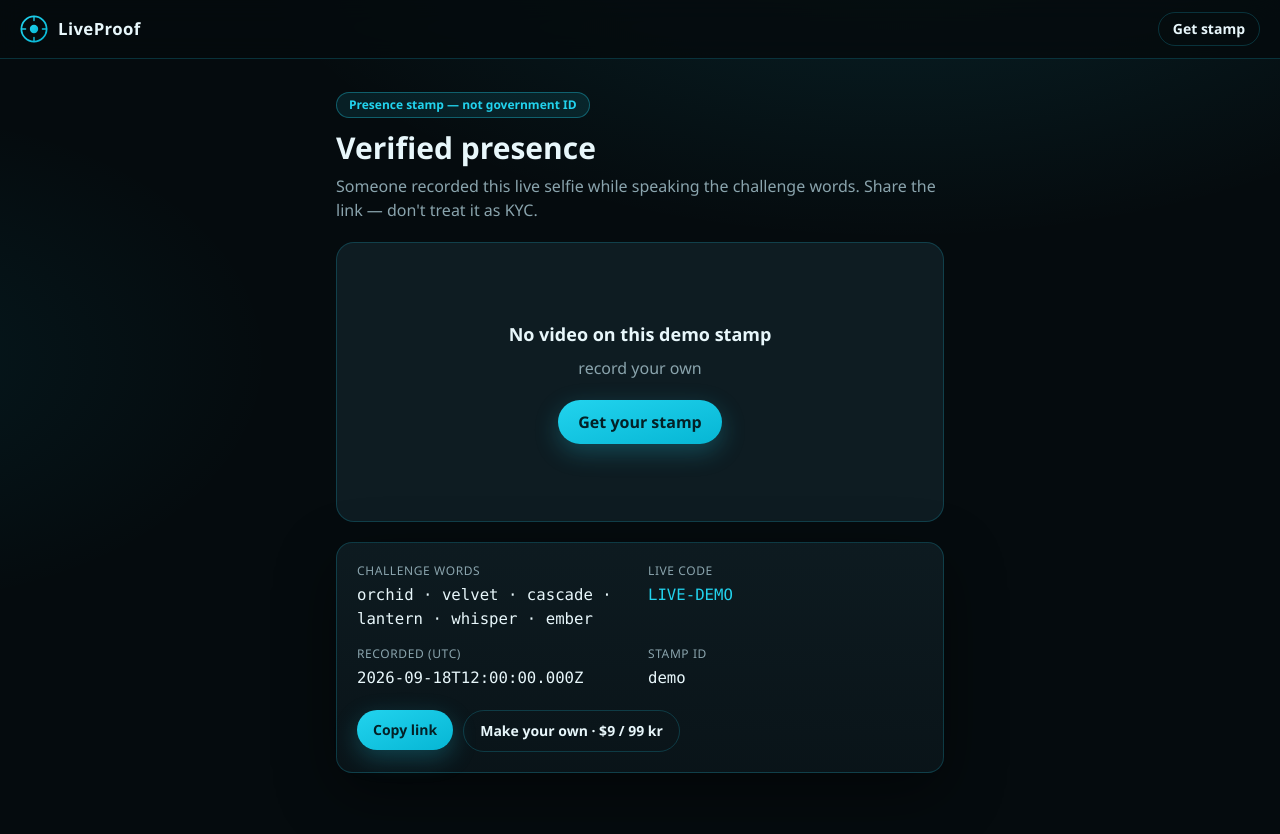
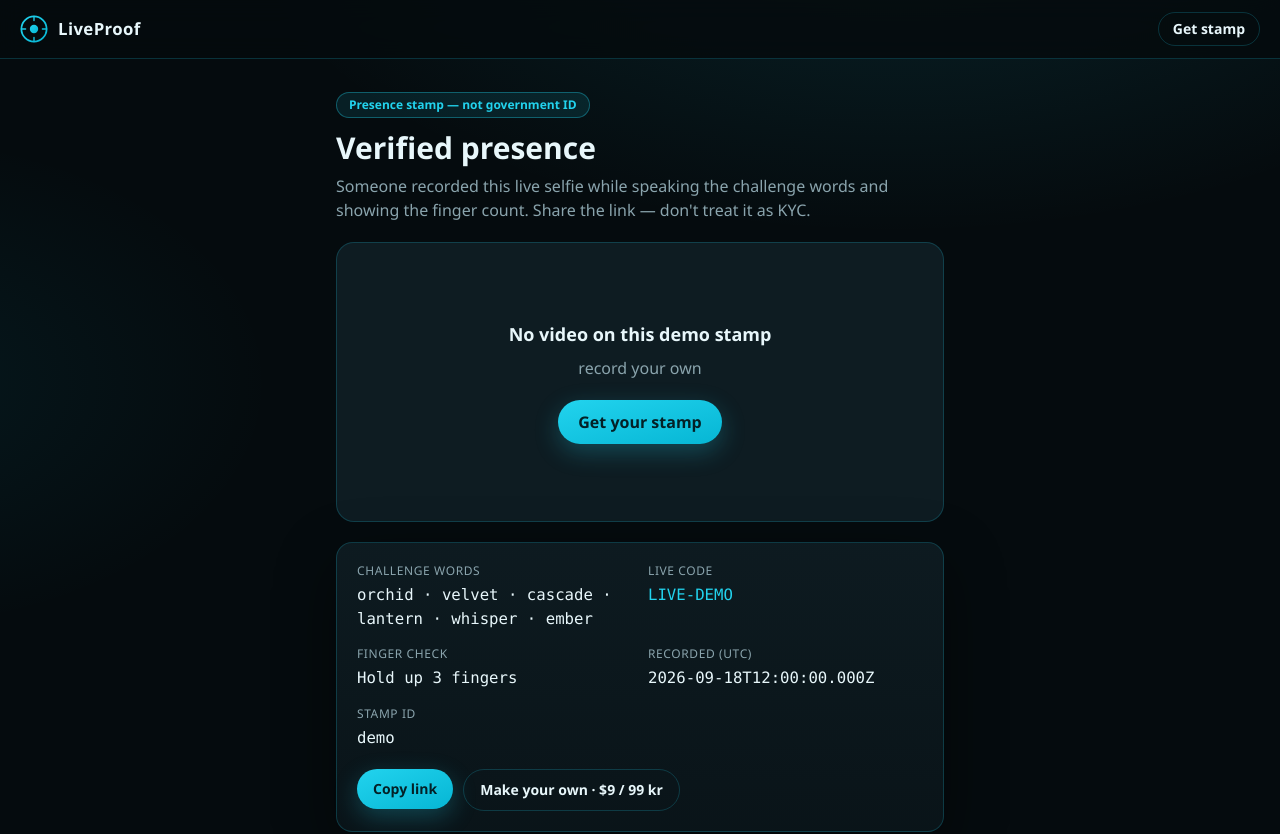
Before and after one commit to jonjys/liveproof, a Next.js app: page /s/demo in a window 1280 px wide. Shown: the top 834 px of the page. Built offline with nearby package versions, Linux system fonts and the light colour scheme.

Commit message:
Accept fingers in stamp API; show finger check on StampView

```diff
--- a/app/api/stamps/route.ts
+++ b/app/api/stamps/route.ts
@@ -40,7 +40,7 @@
       );
     }
 
-    let parsed: { id?: string; words?: string[]; code?: string } = {};
+    let parsed: { id?: string; words?: string[]; code?: string; fingers?: number } = {};
     if (typeof metaField === "string") {
       parsed = JSON.parse(metaField);
     } else if (metaField instanceof Blob) {
@@ -66,6 +66,11 @@
       ? parsed.words.map(String).slice(0, 8)
       : [];
     const code = String(parsed.code || "LIVE-0000").slice(0, 16);
+    const fingersRaw = Number(parsed.fingers);
+    const fingers =
+      Number.isFinite(fingersRaw) && fingersRaw >= 1 && fingersRaw <= 5
+        ? Math.floor(fingersRaw)
+        : undefined;
 
     const buffer = Buffer.from(await video.arrayBuffer());
     const mimeType = video.type || "video/webm";
@@ -74,6 +79,7 @@
       id,
       words,
       code,
+      fingers,
       createdAt: new Date().toISOString(),
       hasVideo: true,
       mimeType,
--- a/components/StampView.tsx
+++ b/components/StampView.tsx
@@ -30,7 +30,7 @@
         </div>
         <h1 className="mb-2 text-3xl font-bold">Verified presence</h1>
         <p className="mb-5 text-lp-muted">
-          Someone recorded this live selfie while speaking the challenge words.
+          Someone recorded this live selfie while speaking the challenge words and showing the finger count.
           Share the link — don&apos;t treat it as KYC.
         </p>
 
@@ -77,6 +77,16 @@
                 {stamp.code}
               </div>
             </div>
+            {typeof stamp.fingers === "number" ? (
+              <div>
+                <div className="mb-1 text-xs uppercase tracking-wider text-lp-muted">
+                  Finger check
+                </div>
+                <div className="font-mono text-[0.98rem]">
+                  Hold up {stamp.fingers} finger{stamp.fingers === 1 ? "" : "s"}
+                </div>
+              </div>
+            ) : null}
             <div>
               <div className="mb-1 text-xs uppercase tracking-wider text-lp-muted">
                 Recorded (UTC)
```
